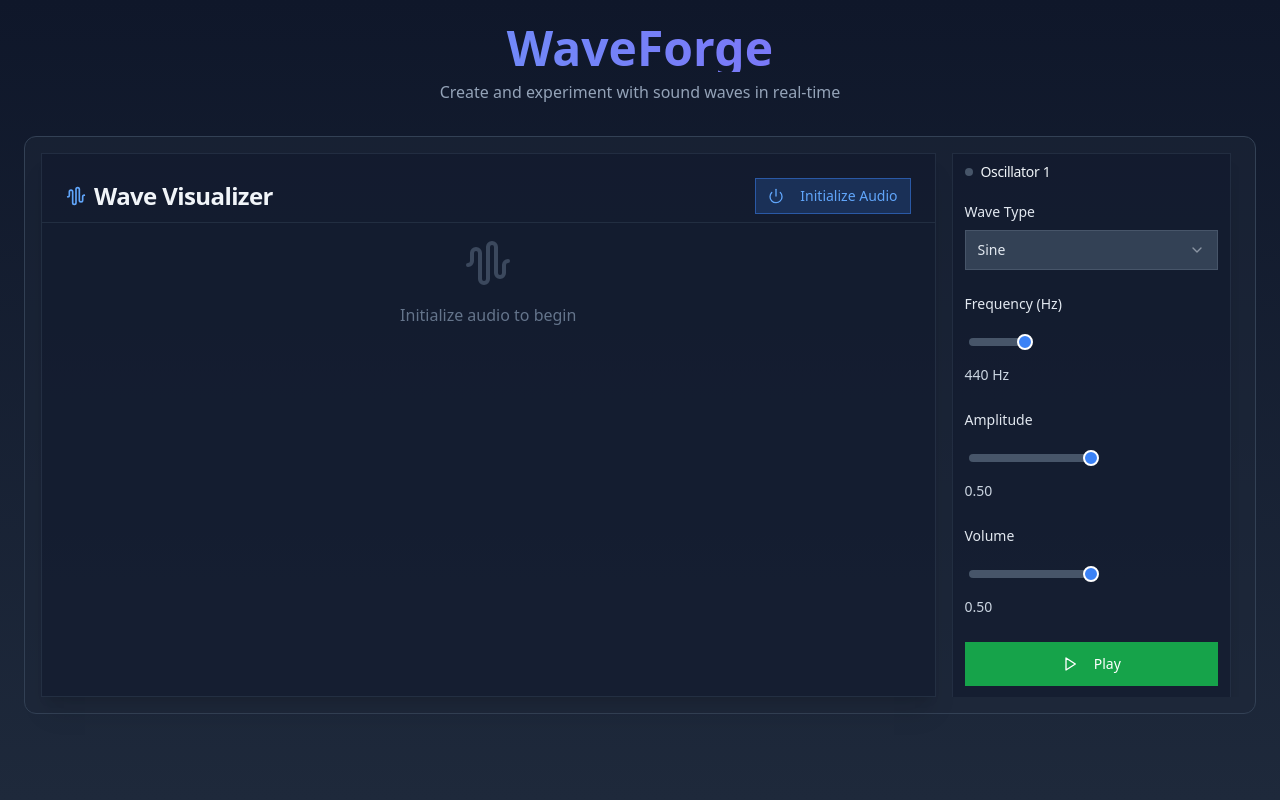
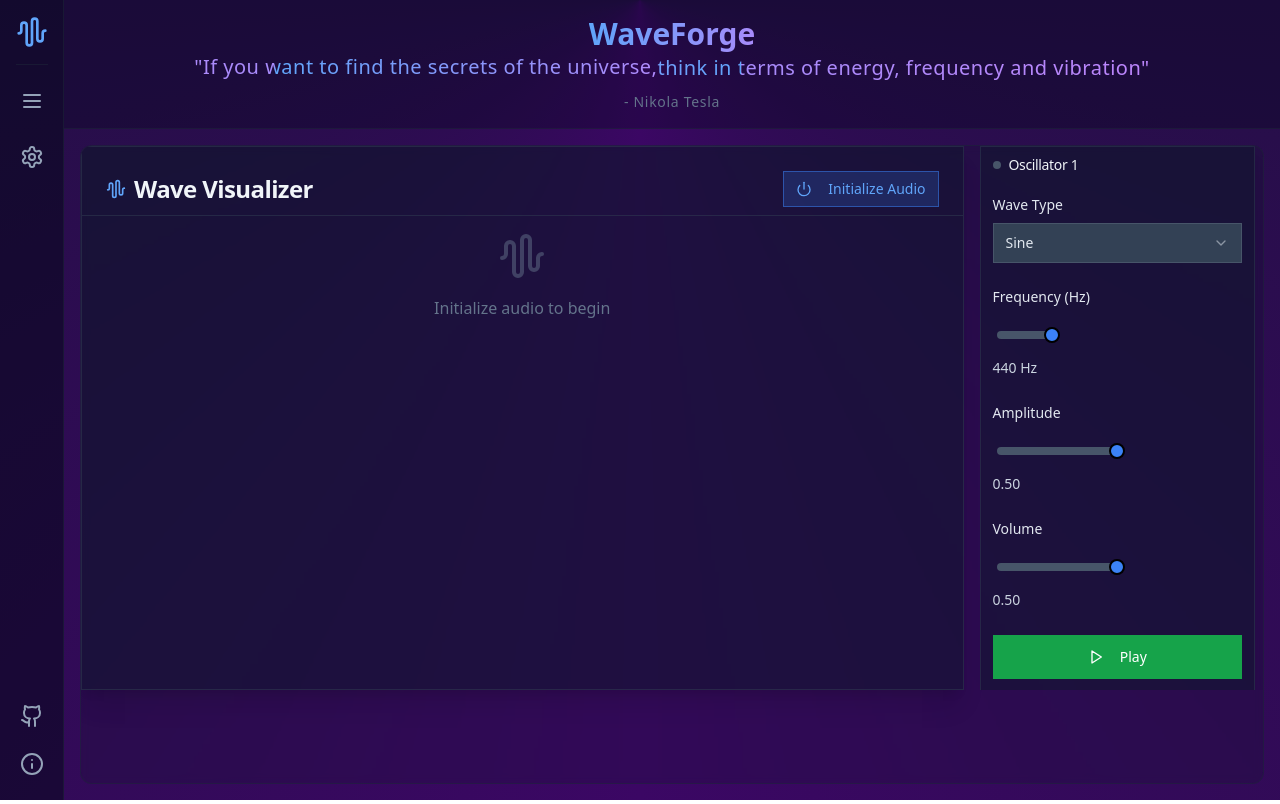
Before and after one commit to Sohaib-2/WaveForge, a React (Vite) app: page / in a window 1280 px wide. Built offline with nearby package versions, Linux system fonts and the light colour scheme.

Commit message:
updated app.jsx for better ui/ux

```diff
--- a/src/App.jsx
+++ b/src/App.jsx
@@ -1,25 +1,123 @@
 import React from 'react';
+import { AudioWaveform, Menu, Settings, Info, Github } from 'lucide-react';
 import WaveGenerator from './components/WaveGenerator';
 
 function App() {
   return (
-    <div className="min-h-screen bg-gradient-to-b from-slate-900 to-slate-800 text-white">
-      <div className="max-w-7xl mx-auto p-6">
-        <header className="mb-8 text-center">
-          <h1 className="text-5xl font-bold bg-clip-text text-transparent bg-gradient-to-r from-blue-400 to-violet-500">
+    <div className="h-screen bg-[conic-gradient(at_top,_var(--tw-gradient-stops))] from-slate-900 via-purple-950 to-slate-900 flex">
+      {/* Sidebar */}
+      <div className="w-16 h-full bg-slate-950/50 border-r border-slate-800/50 flex flex-col items-center py-4 gap-4">
+        <div className="relative group">
+          <AudioWaveform className="h-8 w-8 text-blue-400" />
+          <div className="absolute left-full ml-2 px-2 py-1 bg-slate-900 rounded text-sm text-slate-400 opacity-0 group-hover:opacity-100 transition-opacity pointer-events-none whitespace-nowrap">
             WaveForge
-          </h1>
-          <p className="mt-2 text-slate-400">
-            Create and experiment with sound waves in real-time
-          </p>
+          </div>
+        </div>
+        <div className="h-px w-8 bg-slate-800/50" />
+        <button className="p-2 text-slate-400 hover:text-blue-400 hover:bg-slate-800/30 rounded-lg transition-colors relative group">
+          <Menu className="h-6 w-6" />
+          <div className="absolute left-full ml-2 px-2 py-1 bg-slate-900 rounded text-sm text-slate-400 opacity-0 group-hover:opacity-100 transition-opacity pointer-events-none">
+            Menu
+          </div>
+        </button>
+        <button className="p-2 text-slate-400 hover:text-blue-400 hover:bg-slate-800/30 rounded-lg transition-colors relative group">
+          <Settings className="h-6 w-6" />
+          <div className="absolute left-full ml-2 px-2 py-1 bg-slate-900 rounded text-sm text-slate-400 opacity-0 group-hover:opacity-100 transition-opacity pointer-events-none">
+            Settings
+          </div>
+        </button>
+        <div className="mt-auto flex flex-col gap-2">
+          <a
+            href="https://github.com/yourusername/waveforge"
+            target="_blank"
+            rel="noopener noreferrer"
+            className="p-2 text-slate-400 hover:text-blue-400 hover:bg-slate-800/30 rounded-lg transition-colors relative group"
+          >
+            <Github className="h-6 w-6" />
+            <div className="absolute left-full ml-2 px-2 py-1 bg-slate-900 rounded text-sm text-slate-400 opacity-0 group-hover:opacity-100 transition-opacity pointer-events-none">
+              GitHub
+            </div>
+          </a>
+          <button className="p-2 text-slate-400 hover:text-blue-400 hover:bg-slate-800/30 rounded-lg transition-colors relative group">
+            <Info className="h-6 w-6" />
+            <div className="absolute left-full ml-2 px-2 py-1 bg-slate-900 rounded text-sm text-slate-400 opacity-0 group-hover:opacity-100 transition-opacity pointer-events-none">
+              About
+            </div>
+          </button>
+        </div>
+      </div>
+
+      {/* Main Content */}
+      <div className="flex-1 flex flex-col">
+        {/* Header */}
+        <header className="bg-slate-950/30 border-b border-slate-800/50 p-4">
+          <div className="flex flex-col items-center justify-center gap-2">
+            <h1 className="text-3xl font-bold bg-clip-text text-transparent bg-gradient-to-r from-blue-400 to-violet-400">
+              WaveForge
+            </h1>
+            <div className="relative">
+              <div className="wave-quote text-xl font-medium tracking-wide">
+                <span className="wave-text bg-gradient-to-r from-blue-400 via-purple-400 to-violet-400 bg-clip-text text-transparent">
+                  "If you want to find the secrets of the universe,
+                </span>
+              </div>
+              <div className="wave-quote-delayed text-xl font-medium tracking-wide">
+                <span className="wave-text bg-gradient-to-r from-violet-400 via-purple-400 to-blue-400 bg-clip-text text-transparent">
+                  think in terms of energy, frequency and vibration"
+                </span>
+              </div>
+              <p className="text-sm text-slate-500 text-center mt-1 tracking-wider">- Nikola Tesla</p>
+            </div>
+          </div>
         </header>
-        <div className="bg-slate-800/50 rounded-xl border border-slate-700 p-4">
-          {/* Add WaveGenerator here with error boundary */}
-          <div>
+
+        {/* Main Content Area */}
+        <div className="flex-1 p-4">
+          <div className="h-full rounded-xl border border-slate-800/50 bg-slate-900/20 backdrop-blur-sm overflow-hidden">
             <WaveGenerator />
           </div>
         </div>
       </div>
+
+      <style jsx global>{`
+        .wave-quote, .wave-quote-delayed {
+          animation: wave 4s ease-in-out infinite;
+          transform-origin: center;
+          display: inline-block;
+        }
+
+        .wave-quote-delayed {
+          animation-delay: 0.2s;
+        }
+
+        .wave-text {
+          background-size: 200% auto;
+          animation: shine 6s linear infinite;
+        }
+
+        @keyframes wave {
+          0%, 100% {
+            transform: translateY(0);
+          }
+          50% {
+            transform: translateY(-8px);
+          }
+        }
+
+        @keyframes shine {
+          0% {
+            background-position: 0% center;
+          }
+          100% {
+            background-position: 200% center;
+          }
+        }
+
+        .group:hover .absolute {
+          transform: translateX(0.5rem);
+          transition: transform 0.2s ease-in-out;
+        }
+      `}</style>
     </div>
   );
 }
```
